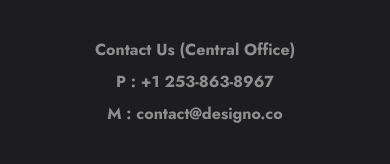
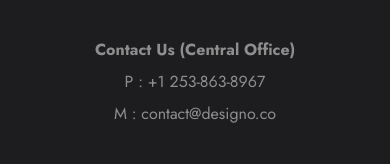
Before and after one commit to BenjaminBatres/Designo, a Next.js app: page / in a window 390 px wide. Shown: the part 4247-4411 px from the top of the page. Built offline with nearby package versions, Linux system fonts and the light colour scheme.

Commit message:
update: changed footer details to regular font weight

```diff
--- a/app/components/Footer.tsx
+++ b/app/components/Footer.tsx
@@ -79,7 +79,7 @@ export default function Footer() {
               </div>
               <div className="flex flex-col items-center sm:items-start gap-2">
                 {contacts.map((contact, id) => (
-                  <p key={id} className="text-white/50 font-bold">
+                  <p key={id} className="text-white/50 nth-1:font-bold sm:font-bold">
                     {contact}
                   </p>
                 ))}
```
